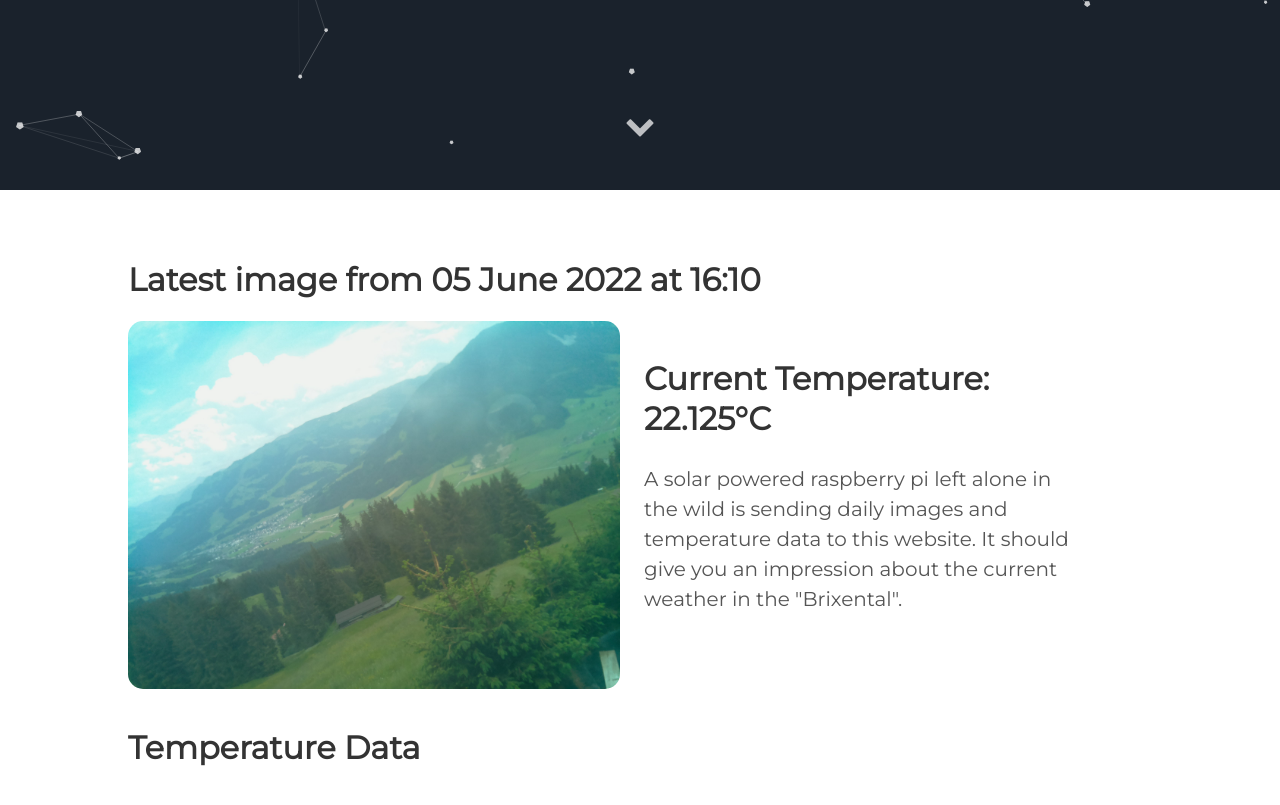
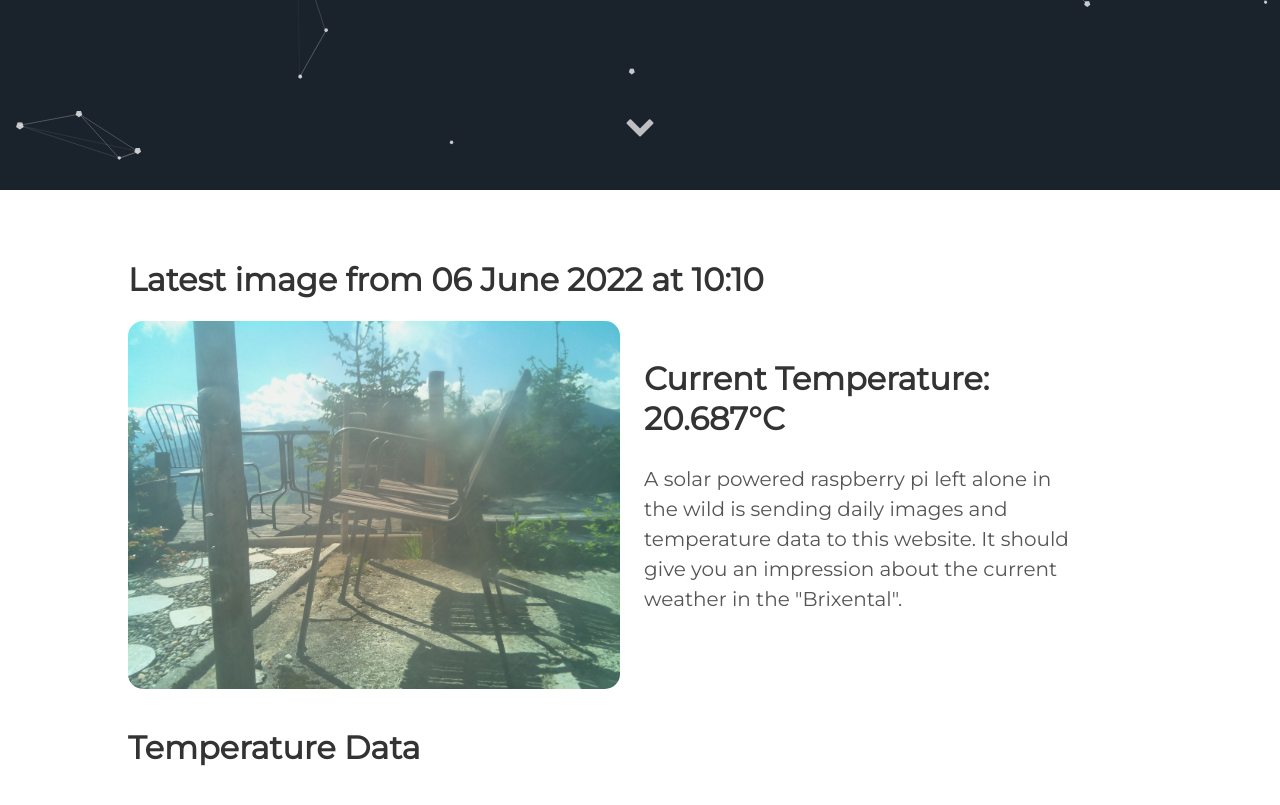
Before and after one commit to vektorious/vektorious.github.io, a Jekyll site: the page built from resources/huette.md, in a window 1280 px wide and 900 px high, scrolled down 710 px. Shown: the top 805 px of the window. Built offline with Jekyll 4.4.1, drawn with Linux system fonts in a browser that asks for light colours.

Commit message:
I'm a bot beep boop

```diff
--- a/resources/huette.md
+++ b/resources/huette.md
@@ -6,13 +6,13 @@ image: '/assets/img/'
 description: 'Live image from the Austrian alps'
 twitter_text: ' '
 ---
-## Latest image from 05 June 2022 at 16:10
+## Latest image from 06 June 2022 at 10:10
 <div class="huette">
   <div class="huette-image">
     <img src="{{ "/assets/img/huette.jpg" | prepend: site.baseurl }}">
   </div>
   <div class="huette-text">
-        <h2>Current Temperature: 22.125°C</h2>
+        <h2>Current Temperature: 20.687°C</h2>
         <p>A solar powered raspberry pi left alone in the wild is sending daily images and temperature data to this website. It should give you an impression about the current weather in the "Brixental".</p>
 
   </div>
```
Also changed, not shown: rpi-script/2022-06-06_100913.txt (renamed from rpi-script/2022-06-05_160915.txt, +5 -5 lines), rpi-script/huette.md (+2 -2 lines), assets/img/huette.jpg, assets/img/temp_plot.png, rpi-script/temp_plot.png, 1 other file.
